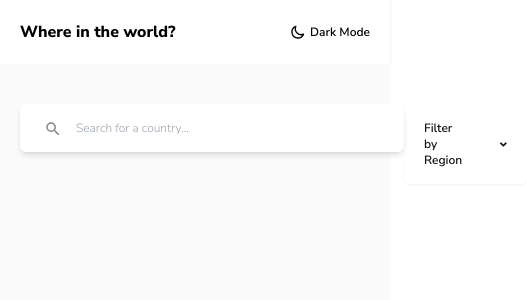
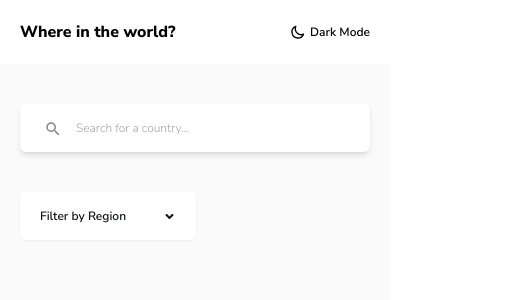
Before and after one commit to nesathanozturk/rest-countries-api, a Next.js app: page / in a window 390 px wide. Shown: the top 300 px of the page, 527 px wide, since content can reach past the window. Built offline with nearby package versions, Linux system fonts and the light colour scheme.

Commit message:
style: edited input and slecet

```diff
--- a/src/components/Filter.tsx
+++ b/src/components/Filter.tsx
@@ -3,7 +3,7 @@ import Input from "./Input";
 
 const Filter = () => {
   return (
-    <div className="flex justify-between px-5 md:px-20">
+    <div className="flex gap-10 sm:gap-0 flex-col sm:flex-row justify-between px-5 md:px-20">
       <Input />
       <Select />
     </div>
--- a/src/components/Input.tsx
+++ b/src/components/Input.tsx
@@ -7,7 +7,7 @@ const Input = () => {
       <input
         type="text"
         placeholder="Search for a country..."
-        className="w-96 py-4 pl-14 rounded-md shadow-md text-xs font-medium"
+        className="w-full sm:w-96 py-4 pl-14 rounded-md shadow-md text-xs font-medium"
       />
     </div>
   );
--- a/src/components/Select.tsx
+++ b/src/components/Select.tsx
@@ -3,11 +3,11 @@ import { FaAngleDown } from "react-icons/fa";
 const Select = () => {
   return (
     <div className="text-lm-txt">
-      <div className="bg-lm-el p-4 px-5 rounded-md flex gap-8 items-center shadow-sm">
+      <div className="w-44 bg-lm-el p-4 px-5 rounded-md flex justify-between items-center shadow-sm">
         <h1 className="text-xs font-semibold">Filter by Region</h1>
-        <FaAngleDown size={13} />
+        <FaAngleDown size={13} className="cursor-pointer" />
       </div>
-      <div className="hidden bg-lm-el p-4 px-6 rounded-md mt-1 font-semibold text-xs shadow-sm">
+      <div className="hidden w-44 bg-lm-el p-4 px-6 rounded-md mt-1 font-semibold text-xs shadow-sm">
         <ul>
           <li className="mb-2">Africa</li>
           <li className="mb-2">America</li>
```
